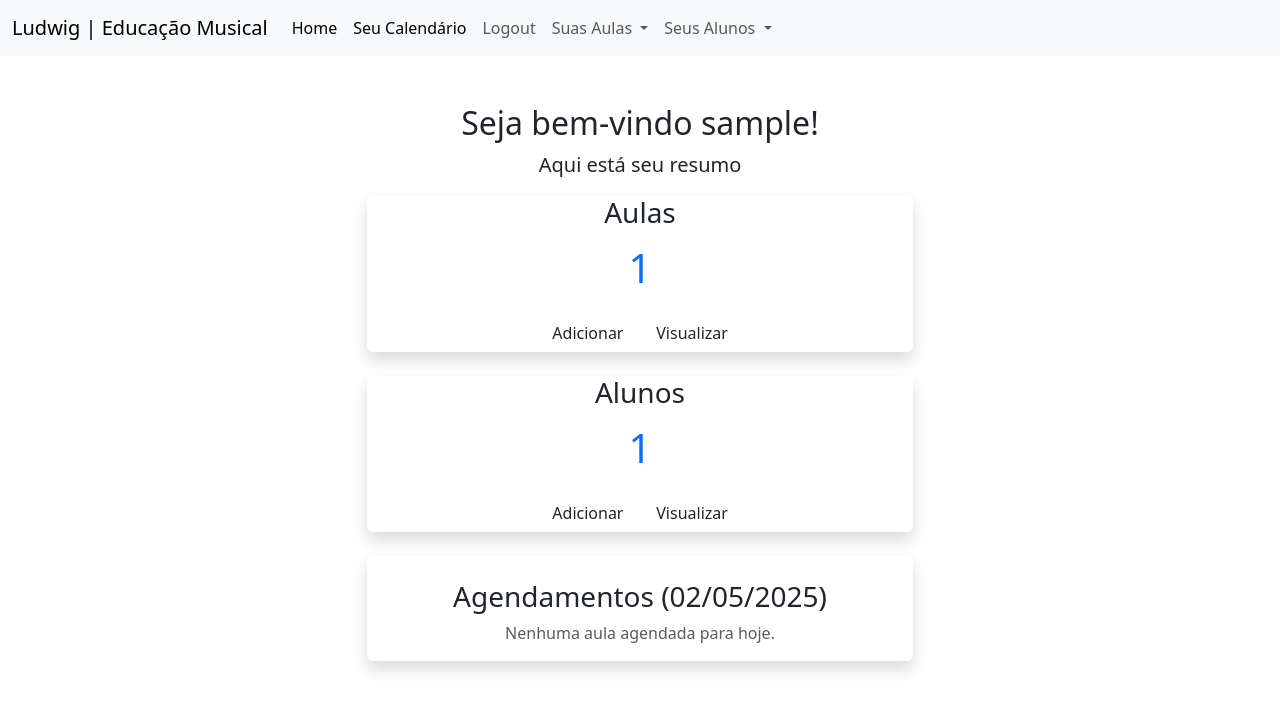
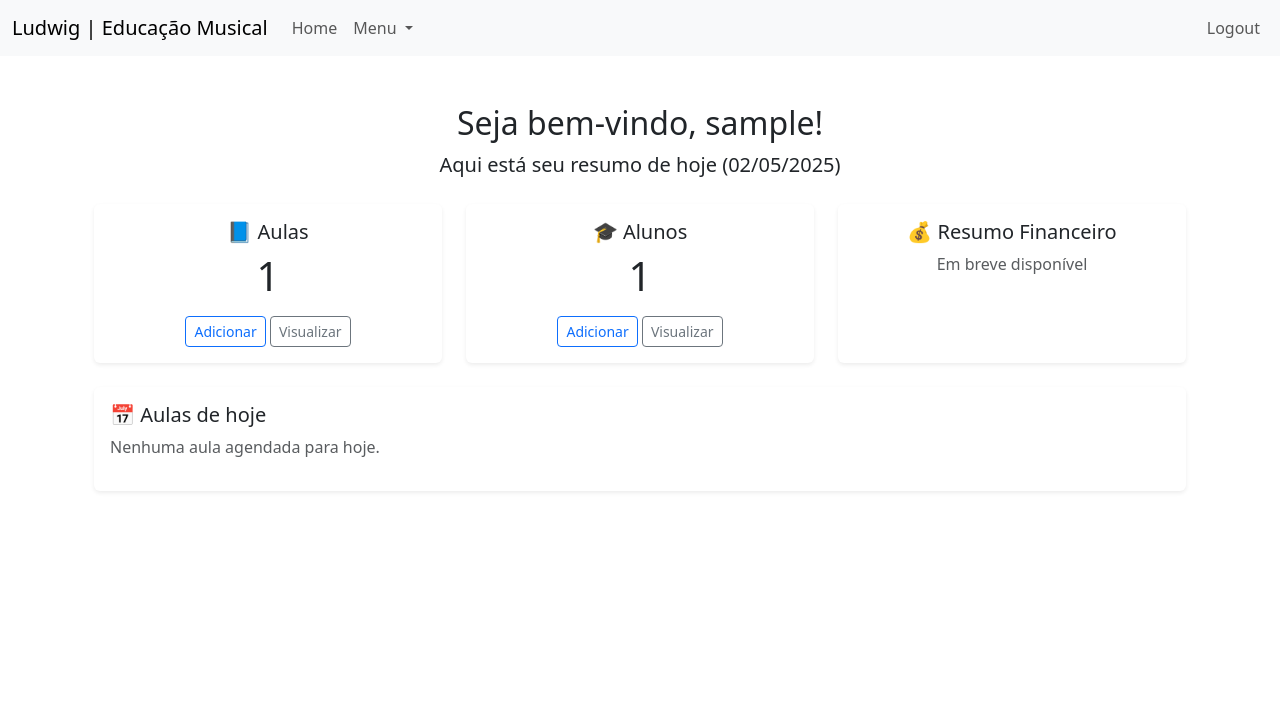
Before and after one commit to silvaludwig/musicSchoolSys, a Django app: page / in a window 1280 px wide. Shown: the top 711 px of the page. Run offline with Django 5.2, Linux system fonts and the light colour scheme; a user stored in the database is signed in; tables that the repository leaves empty hold one stand-in row (values such as "Sample post").

Commit message:
implementação do cotrole financeiro e atualização do layout (cadastra as receitas, mas ainda não mostra os dados)

```diff
--- a/sistema/gestao/templates/gestao/base.html
+++ b/sistema/gestao/templates/gestao/base.html
@@ -10,7 +10,7 @@
       href="https://cdn.jsdelivr.net/npm/bootstrap@5.3.0/dist/css/bootstrap.min.css"
       rel="stylesheet"
     />
-    <link rel="stylesheet" href="{% static 'gestao/css/dashboard.css' %}">
+    <link rel="stylesheet" href="{% static 'gestao/css/dashboard.css' %}" />
   </head>
   <body>
     <nav class="navbar navbar-expand-lg bg-body-tertiary">
@@ -27,39 +27,14 @@
         >
           <span class="navbar-toggler-icon"></span>
         </button>
+
         <div class="collapse navbar-collapse" id="navbarNavDropdown">
-          <ul class="navbar-nav">
+          <ul class="navbar-nav me-auto">
+            {% if user.is_authenticated %}
             <li class="nav-item">
-              <a
-                class="nav-link active"
-                aria-current="page"
-                href="{% url 'index' %}"
-                >Home</a
-              >
-
+              <a class="nav-link" href="{% url 'index' %}">Home</a>
             </li>
 
-            {% if user.is_authenticated %}
-
-            <li class="nav-item">
-              <a
-                class="nav-link active"
-                aria-current="page"
-                href="{% url 'calendario' %}"
-                >Seu Calendário</a
-              >
-            </li>
-            <li class="nav-item">
-              <form class="nav-link" method="post" action="{% url 'logout' %}">
-                {% csrf_token %}<button
-                  class="nav-link p-0 border-0"
-                  style="background: none; color: inherit"
-                  type="submit"
-                >
-                  Logout
-                </button>
-              </form>
-            </li>
             <li class="nav-item dropdown">
               <a
                 class="nav-link dropdown-toggle"
@@ -68,9 +43,15 @@
                 data-bs-toggle="dropdown"
                 aria-expanded="false"
               >
-                Suas Aulas
+                Menu
               </a>
               <ul class="dropdown-menu">
+                <li>
+                  <a class="dropdown-item" href="{% url 'calendario' %}"
+                    >Calendário</a
+                  >
+                </li>
+                <li><hr class="dropdown-divider" /></li>
                 <li>
                   <a class="dropdown-item" href="{% url 'nova_aula' %}"
                     >Cadastrar Aulas</a
@@ -81,20 +62,7 @@
                     >Listar Aulas</a
                   >
                 </li>
-              </ul>
-            </li>
-
-            <li class="nav-item dropdown">
-              <a
-              class="nav-link dropdown-toggle"
-              href="#"
-              role="button"
-              data-bs-toggle="dropdown"
-              aria-expanded="false"
-              >
-              Seus Alunos
-            </a>
-            <ul class="dropdown-menu">
+                <li><hr class="dropdown-divider" /></li>
                 <li>
                   <a class="dropdown-item" href="{% url 'novo_aluno' %}"
                     >Cadastrar Alunos</a
@@ -105,15 +73,44 @@
                     >Listar Alunos</a
                   >
                 </li>
+                <li><hr class="dropdown-divider" /></li>
+                <li>
+                  <a class="dropdown-item" href="{% url 'resumo_financeiro' %}"
+                    >Resumo Financeiro</a
+                  >
+                </li>
+                <li>
+                  <a class="dropdown-item" href="{% url 'novo_pagamento' %}"
+                    >Novo Pagamento</a
+                  >
+                </li>
+                <!-- atualize quando tiver URL -->
               </ul>
             </li>
+            {% endif %}
+          </ul>
 
+          <ul class="navbar-nav ms-auto">
+            {% if user.is_authenticated %}
+            <li class="nav-item">
+              <form method="post" action="{% url 'logout' %}">
+                {% csrf_token %}
+                <button
+                  class="nav-link btn btn-link"
+                  style="text-decoration: none"
+                  type="submit"
+                >
+                  Logout
+                </button>
+              </form>
+            </li>
             {% else %}
             <li class="nav-item">
-              <form class="nav-link" method="post" action="{% url 'cadastro_usuario' %}">
-                {% csrf_token %}<button
-                  class="nav-link p-0 border-0"
-                  style="background: none; color: inherit"
+              <form method="post" action="{% url 'cadastro_usuario' %}">
+                {% csrf_token %}
+                <button
+                  class="nav-link btn btn-link"
+                  style="text-decoration: none"
                   type="submit"
                 >
                   Cadastre-se!
@@ -121,11 +118,11 @@
               </form>
             </li>
             {% endif %}
-            </li>
           </ul>
         </div>
       </div>
     </nav>
+
     {% if messages %}
     <div class="container mt-3">
       {% for message in messages %}
--- a/sistema/gestao/templates/gestao/index.html
+++ b/sistema/gestao/templates/gestao/index.html
@@ -1,12 +1,10 @@
 {% extends "gestao/base.html" %} {% block content %}
+<div class="container mt-5">
+  {% if not user.is_authenticated %}
   <div class="row justify-content-center">
-  <div class="col-md-6 text-center"> </br>
-
-    <!-- Se o usuário não estiver logado, mostra o login -->
-    {% if not user.is_authenticated %}
+    <div class="col-md-6 text-center">
       <p class="lead">Acesse sua conta</p>
-    <div class="card mt-4">
-
+      <div class="card mt-4 shadow">
         <div class="card-body">
           <h3 class="card-title">Login</h3>
           <form method="post" action="{% url 'login' %}">
@@ -29,49 +27,92 @@
                 required
               />
             </div>
-          <button type="submit" class="btn btn-primary">Entrar</button>
+            <button type="submit" class="btn btn-primary w-100">Entrar</button>
           </form>
         </div>
       </div>
+    </div>
+  </div>
   {% else %}
-    <h2>Seja bem-vindo {{request.user.username}}!</h2>
-    <p class="lead">Aqui está seu resumo</p>
+  <div class="text-center mb-4">
+    <h2>Seja bem-vindo, {{ request.user.username }}!</h2>
+    <p class="lead">
+      Aqui está seu resumo de hoje ({{ data_hoje|date:"d/m/Y" }})
+    </p>
+  </div>
 
-    <div class="dashboard-cards">
-        <div class="card">
-            <h3>Aulas</h3>
-            <p class="count">{{ total_aulas }}</p>
-            <div class="card-actions">
-                <a href="{% url 'nova_aula' %}" class="btn">Adicionar</a>
-                <a href="{% url 'minhas_aulas' %}" class="btn">Visualizar</a>
+  <div class="row g-4">
+    <!-- Aulas -->
+    <div class="col-md-4">
+      <div class="card shadow-sm h-100">
+        <div class="card-body text-center">
+          <h5 class="card-title">📘 Aulas</h5>
+          <p class="display-6">{{ total_aulas }}</p>
+          <a href="{% url 'nova_aula' %}" class="btn btn-outline-primary btn-sm"
+            >Adicionar</a
+          >
+          <a
+            href="{% url 'minhas_aulas' %}"
+            class="btn btn-outline-secondary btn-sm"
+            >Visualizar</a
+          >
+        </div>
       </div>
     </div>
 
-
-        <div class="card">
-          <h3>Alunos</h3>
-          <p class="count">{{ total_alunos }}</p>
-          <div class="card-actions">
-            <a href="{% url 'novo_aluno' %}" class="btn">Adicionar</a>
-            <a href="{% url 'meus_alunos' %}" class="btn">Visualizar</a>
+    <!-- Alunos -->
+    <div class="col-md-4">
+      <div class="card shadow-sm h-100">
+        <div class="card-body text-center">
+          <h5 class="card-title">🎓 Alunos</h5>
+          <p class="display-6">{{ total_alunos }}</p>
+          <a
+            href="{% url 'novo_aluno' %}"
+            class="btn btn-outline-primary btn-sm"
+            >Adicionar</a
+          >
+          <a
+            href="{% url 'meus_alunos' %}"
+            class="btn btn-outline-secondary btn-sm"
+            >Visualizar</a
+          >
         </div>
       </div>
-        <div class="card">
-          <h3 class="mt-4">Agendamentos ({{ data_hoje|date:"d/m/Y" }})</h3>
+    </div>
+
+    <!-- Resumo Financeiro -->
+    <div class="col-md-4">
+      <div class="card shadow-sm h-100">
+        <div class="card-body text-center">
+          <h5 class="card-title">💰 Resumo Financeiro</h5>
+          <p class="text-muted">Em breve disponível</p>
+          <!-- Substitua isso depois por: -->
+          <!-- <p class="display-6">R$ {{ receita_mensal }}</p> -->
+        </div>
+      </div>
+    </div>
+
+    <!-- Agendamentos do Dia -->
+    <div class="col-12">
+      <div class="card shadow-sm">
+        <div class="card-body">
+          <h5 class="card-title">📅 Aulas de hoje</h5>
           {% if aulas_hoje %}
-            <ul class="list-group mt-2">
+          <ul class="list-group list-group-flush mt-3">
             {% for aula in aulas_hoje %}
             <li class="list-group-item">
-                  <strong>{{ aula.horario }}</strong> — {{ aula.aluno.nome }} ({{ aula.instrumento }}) com {{ aula.professor }}
+              <strong>{{ aula.horario }}</strong> — {{ aula.aluno.nome }} ({{
+              aula.instrumento }}) com {{ aula.professor }}
             </li>
             {% endfor %}
           </ul>
           {% else %}
-            <p class="text-muted">Nenhuma aula agendada para hoje.</p>
+          <p class="text-muted mt-2">Nenhuma aula agendada para hoje.</p>
           {% endif %}
         </div>
       </div>
-    </div>    {% endif %}
     </div>
   </div>
+  {% endif %}
+</div>
 {% endblock %}
--- a/sistema/gestao/urls.py
+++ b/sistema/gestao/urls.py
@@ -18,4 +18,6 @@ urlpatterns = [
     path("cadastro/", cadastro_usuario, name="cadastro_usuario"),
     path("calendario/", views.calendario, name="calendario"),
     path("eventos/", views.eventos_aulas, name="eventos_aulas"),
+    path("novo_pagamento/", views.novo_pagamento, name="novo_pagamento"),
+    path("financeiro/", views.resumo_financeiro, name="resumo_financeiro"),
 ]
--- a/sistema/gestao/views.py
+++ b/sistema/gestao/views.py
@@ -1,10 +1,12 @@
 from django.contrib.auth.decorators import login_required
-from .models import Aula, Aluno
+from .models import Aula, Aluno, Pagamento
 from django.shortcuts import render, redirect, get_object_or_404
-from .forms import AlunoForm, AulaForm, CadastroUsuarioForm
+from .forms import AlunoForm, AulaForm, CadastroUsuarioForm, PagamentoForm
 from django.contrib.auth import login
 from datetime import timedelta, date
 from django.http import JsonResponse
+from django.contrib import messages
+from django.db.models import Sum
 
 
 @login_required
@@ -192,3 +194,37 @@ def eventos_aulas(request):
 @login_required
 def calendario(request):
     return render(request, "gestao/calendario.html")
+
+
+@login_required
+def novo_pagamento(request):
+    if request.method == "POST":
+        form = PagamentoForm(request.POST)
+        if form.is_valid():
+            form.save()
+            messages.success(request, "Pagamento registrado com sucesso.")
+            return redirect("resumo_financeiro")
+    else:
+        form = PagamentoForm()
+
+    return render(request, "gestao/novo_pagamento.html", {"form": form})
+
+
+def resumo_financeiro(request):
+    hoje = date.today()
+    pagamentos_mes = Pagamento.objects.filter(
+        data_pagamento__month=hoje.month,
+        data_pagamento__year=hoje.year,
+        foi_pago=True,
+    )
+
+    total_recebido = pagamentos_mes.aggregate(Sum("valor"))["valor__sum"] or 0
+    total_pagamentos = pagamentos_mes.count()
+
+    context = {
+        "pagamentos": pagamentos_mes,
+        "total_recebido": total_recebido,
+        "total_pagamentos": total_pagamentos,
+        "mes_atual": hoje.strftime("%B").capitalize(),
+    }
+    return render(request, "gestao/resumo_financeiro.html", context)
```
Also changed, not shown: sistema/gestao/admin.py (+16 -0 lines), sistema/gestao/forms.py (+24 -1 lines), sistema/gestao/models.py (+23 -0 lines), sistema/gestao/templates/gestao/novo_pagamento.html (added, +40 -0 lines), sistema/gestao/templates/gestao/resumo_financeiro.html (added, +55 -0 lines), sistema/gestao/migrations/0009_pagamento.py (added). Lines whose indentation alone changed are shown as unchanged.
